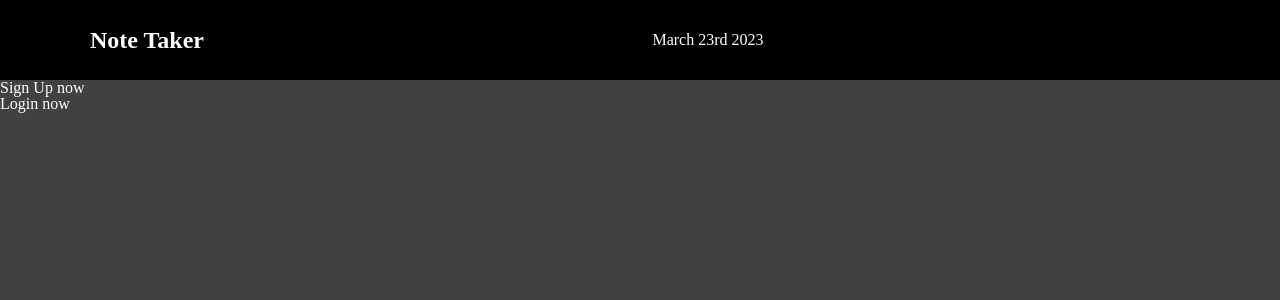
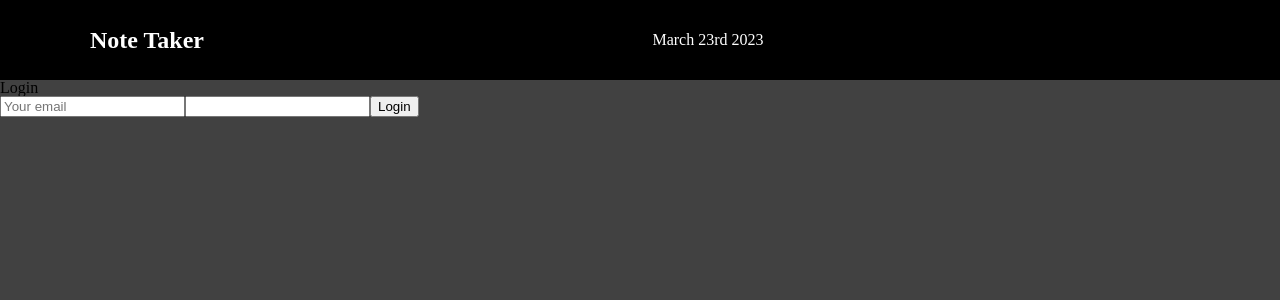
Before and after one commit to PeteChicchetti/note-taker-react, a React (Create React App) app in the folder client/: page / in a window 1280 px wide. Shown: the top 300 px of the page. Built offline with nearby package versions, Linux system fonts and the light colour scheme.

Commit message:
changed landing page to login page

```diff
--- a/client/src/App.js
+++ b/client/src/App.js
@@ -62,8 +62,7 @@
         <MobileMenu isOpen={isOpen} toggle={toggle}/>
         <NavBar toggle={toggle} />
         <Routes>
-          <Route path='/' element={<Landing />} />
-
+          <Route path='/' element={<Login />} />
           <Route path='/signup' element={<Signup />} />
           <Route path='/login' element={<Login />} />
 
--- a/client/src/components/Login/login.jsx
+++ b/client/src/components/Login/login.jsx
@@ -1,7 +1,7 @@
 import React from 'react';
 import { Card } from 'react-bootstrap';
 
-const login = () => {
+const Login = () => {
 
     return (
     <>
@@ -15,4 +15,4 @@
     )
 };
 
-export default login;
+export default Login;
```
